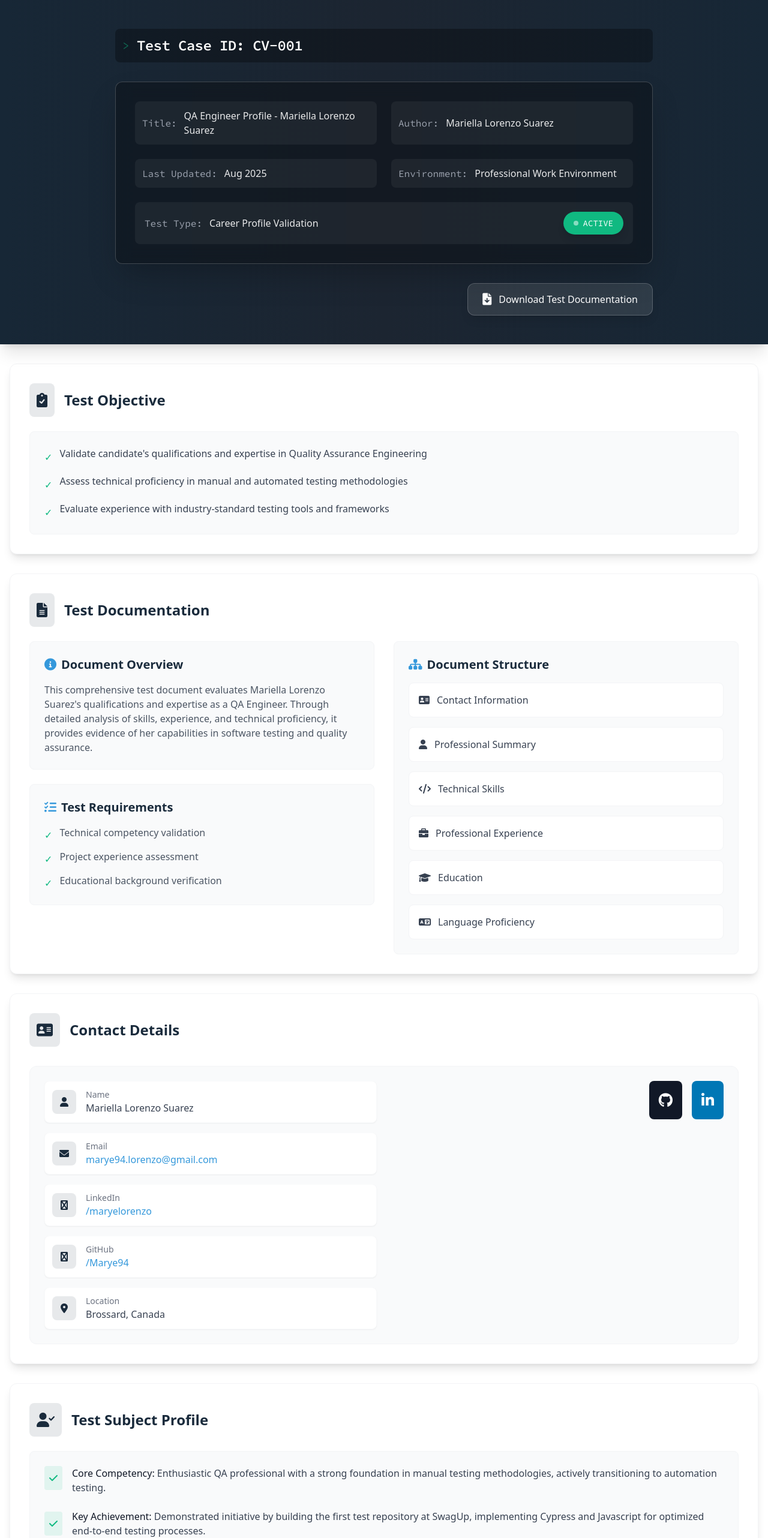
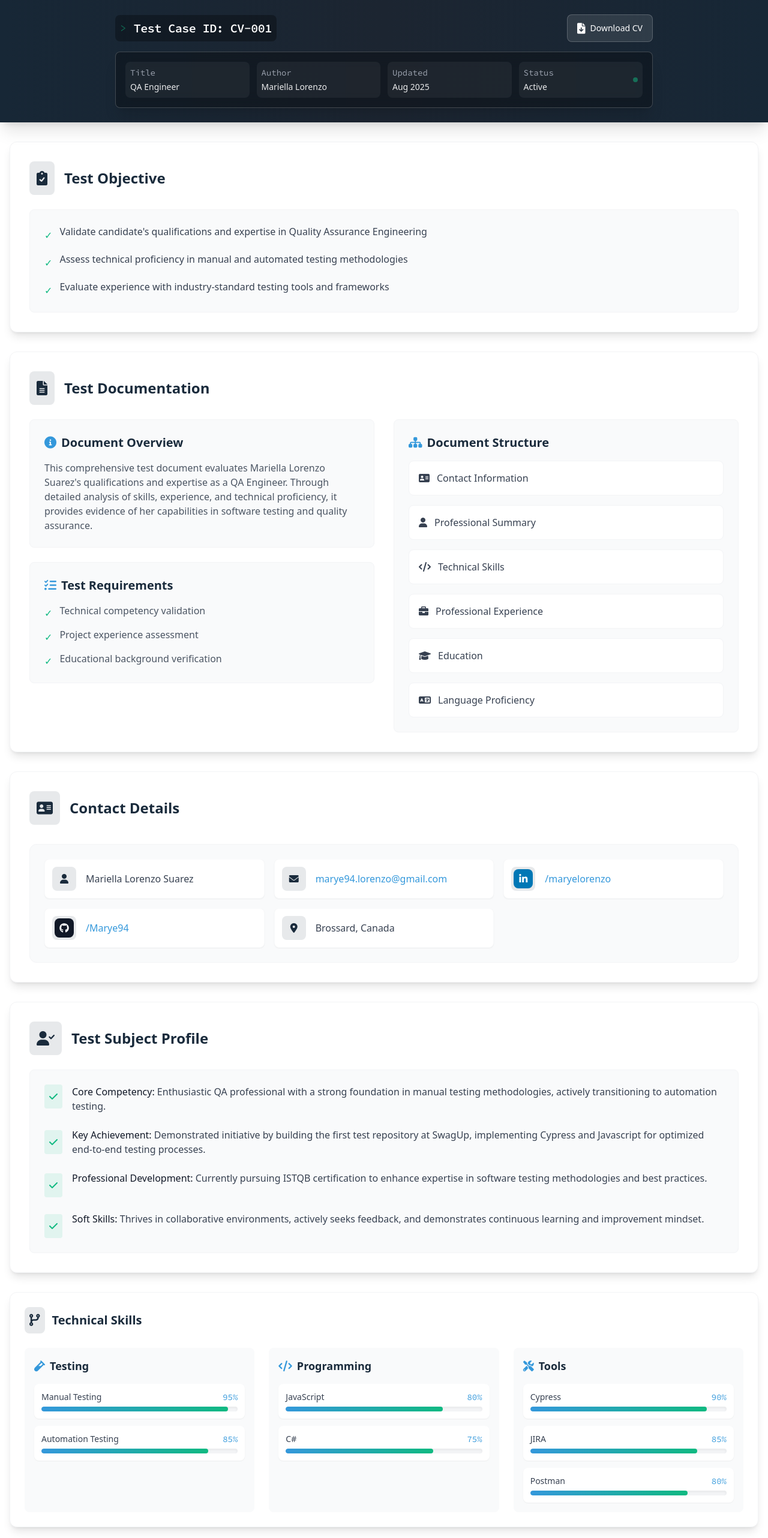
Before and after one commit to Marye94/Marye94.github.io, a plain HTML site: page docs/index.html in a window 1280 px wide. Shown: the top 2564 px of the page at 60% size. Drawn offline with nearby package versions, Linux system fonts and the light colour scheme; some icons are missing.

Commit message:
feat: enhance language section and fix layout
- Update language section to be more compact
- Improve language cards layout with consistent styling
- Fix icon display in language section
- Restore all CV sections functionality

```diff
--- a/docs/index.html
+++ b/docs/index.html
@@ -26,6 +26,7 @@
     <link rel="preconnect" href="https://fonts.googleapis.com">
     <link rel="preconnect" href="https://fonts.gstatic.com" crossorigin>
     <link href="https://fonts.googleapis.com/css2?family=Source+Code+Pro:wght@400;600&display=swap" rel="stylesheet" />
+    <link rel="stylesheet" href="https://cdnjs.cloudflare.com/ajax/libs/flag-icon-css/6.6.6/css/flag-icons.min.css" />
     <script src="js/scripts.js"></script>
     <meta
       name="description"
@@ -42,53 +43,45 @@
   </head>
 
   <body>
-    <header class="bg-gradient-to-r from-primary via-gray-800 to-primary text-white py-12 px-6 shadow-xl relative overflow-hidden">
+    <header class="bg-gradient-to-r from-primary via-gray-800 to-primary text-white py-6 px-4 shadow-xl relative overflow-hidden">
       <div class="absolute inset-0 bg-black/10"></div>
       <div class="max-w-4xl mx-auto relative z-10">
-        <div class="flex items-center space-x-3 font-mono mb-8 bg-black/30 p-3 rounded-lg inline-block">
-          <span class="text-success text-xl animate-pulse">></span>
-          <h1 class="text-2xl font-bold tracking-tight">Test Case ID: CV-001</h1>
+        <div class="flex flex-col md:flex-row md:items-center md:justify-between gap-4">
+          <div class="flex items-center space-x-3 font-mono bg-black/30 p-2 rounded-lg">
+            <span class="text-success text-lg animate-pulse">&gt;</span>
+            <h1 class="text-xl font-bold tracking-tight">Test Case ID: CV-001</h1>
+          </div>
+
+          <a href="data/2024.09.18 CV MLS - Short Version.pdf" download
+             class="group flex items-center justify-center space-x-2 bg-white/10 hover:bg-white/20 text-white px-4 py-2 rounded-lg
+                    transition-all duration-300 border border-white/20 hover:border-white/40 shadow-sm hover:shadow-md">
+            <i class="fas fa-file-download text-lg group-hover:scale-110 transition-transform"></i>
+            <span class="font-medium text-sm">Download CV</span>
+          </a>
         </div>
 
-        <div class="bg-black/30 backdrop-blur-md rounded-xl p-8 border border-white/20 shadow-2xl">
-          <div class="grid grid-cols-1 md:grid-cols-2 gap-6">
-            <div class="flex items-center space-x-3 bg-white/5 p-3 rounded-lg">
-              <span class="text-gray-400 font-mono">Title:</span>
-              <span class="text-white/90">QA Engineer Profile - Mariella Lorenzo Suarez</span>
+        <div class="mt-4 bg-black/30 backdrop-blur-md rounded-lg p-4 border border-white/20 shadow-xl">
+          <div class="grid grid-cols-2 md:grid-cols-4 gap-3 text-sm">
+            <div class="bg-white/5 p-2 rounded-lg">
+              <span class="text-gray-400 font-mono block mb-1">Title</span>
+              <span class="text-white/90">QA Engineer</span>
             </div>
-            <div class="flex items-center space-x-3 bg-white/5 p-3 rounded-lg">
-              <span class="text-gray-400 font-mono">Author:</span>
-              <span class="text-white/90">Mariella Lorenzo Suarez</span>
+            <div class="bg-white/5 p-2 rounded-lg">
+              <span class="text-gray-400 font-mono block mb-1">Author</span>
+              <span class="text-white/90">Mariella Lorenzo</span>
             </div>
-            <div class="flex items-center space-x-3 bg-white/5 p-3 rounded-lg">
-              <span class="text-gray-400 font-mono">Last Updated:</span>
+            <div class="bg-white/5 p-2 rounded-lg">
+              <span class="text-gray-400 font-mono block mb-1">Updated</span>
               <span class="text-white/90">Aug 2025</span>
             </div>
-            <div class="flex items-center space-x-3 bg-white/5 p-3 rounded-lg">
-              <span class="text-gray-400 font-mono">Environment:</span>
-              <span class="text-white/90">Professional Work Environment</span>
+            <div class="bg-white/5 p-2 rounded-lg flex items-center justify-between">
+              <div>
+                <span class="text-gray-400 font-mono block mb-1">Status</span>
+                <span class="text-white/90">Active</span>
+              </div>
+              <span class="w-2 h-2 bg-success rounded-full animate-pulse"></span>
             </div>
           </div>
-
-          <div class="mt-6 flex items-center justify-between bg-white/5 p-4 rounded-lg">
-            <div class="flex items-center space-x-3">
-              <span class="text-gray-400 font-mono">Test Type:</span>
-              <span class="text-white/90">Career Profile Validation</span>
-            </div>
-            <span class="inline-flex items-center px-4 py-2 rounded-full bg-success shadow-lg text-white text-sm font-mono border border-success/30">
-              <span class="w-2 h-2 bg-white rounded-full mr-2 animate-pulse"></span>
-              ACTIVE
-            </span>
-          </div>
-        </div>
-
-        <div class="mt-8 flex justify-end">
-          <a href="data/2024.09.18 CV MLS - Short Version.pdf" download
-             class="group flex items-center space-x-3 bg-white/10 hover:bg-white/20 text-white px-6 py-3 rounded-xl
-                    transition-all duration-300 border border-white/20 hover:border-white/40 shadow-lg hover:shadow-xl">
-            <i class="fas fa-file-download text-xl group-hover:scale-110 transition-transform"></i>
-            <span class="font-medium">Download Test Documentation</span>
-          </a>
         </div>
       </div>
     </header>
@@ -220,18 +213,8 @@
           <h2 class="text-2xl font-bold text-primary">Contact Details</h2>
         </div>
         <div class="bg-gray-50 rounded-xl p-6 border border-gray-100">
-          <div class="grid grid-cols-1 md:grid-cols-2 gap-6">
+          <div class="grid grid-cols-1 gap-6">
             <ul id="contact-information-content" class="space-y-4"></ul>
-            <div class="flex justify-center md:justify-end space-x-4 items-start">
-              <a href="https://github.com/Marye94" target="_blank"
-                 class="bg-gray-900 text-white p-4 rounded-lg hover:bg-gray-800 transition-colors group">
-                <i class="fab fa-github text-2xl group-hover:scale-110 transition-transform"></i>
-              </a>
-              <a href="https://www.linkedin.com/in/maryelorenzo" target="_blank"
-                 class="bg-[#0077b5] text-white p-4 rounded-lg hover:bg-[#006399] transition-colors group">
-                <i class="fab fa-linkedin-in text-2xl group-hover:scale-110 transition-transform"></i>
-              </a>
-            </div>
           </div>
         </div>
       </section>
@@ -291,108 +274,106 @@
         </div>
       </section>
 
-      <section id="skills" class="bg-white rounded-xl shadow-lg p-8 mb-8 border border-gray-100">
-        <div class="flex items-center space-x-4 mb-8">
-          <div class="bg-primary/10 p-3 rounded-lg">
-            <i class="fas fa-code-branch text-2xl text-primary"></i>
+      <section id="skills" class="bg-white rounded-xl shadow-lg p-6 mb-8 border border-gray-100">
+        <div class="flex items-center space-x-3 mb-6">
+          <div class="bg-primary/10 p-2 rounded-lg">
+            <i class="fas fa-code-branch text-xl text-primary"></i>
           </div>
-          <h2 class="text-2xl font-bold text-primary">Technical Skills Assessment</h2>
+          <h2 class="text-xl font-bold text-primary">Technical Skills</h2>
         </div>
 
-        <div class="space-y-8">
-          <div class="skill-category">
-            <h3 class="text-xl font-semibold text-primary mb-6 flex items-center">
-              <i class="fas fa-vial mr-3 text-secondary"></i>
-              Testing Skills
+        <div class="grid grid-cols-1 md:grid-cols-2 lg:grid-cols-3 gap-6">
+          <div class="skill-category bg-gray-50 rounded-lg p-4">
+            <h3 class="text-lg font-semibold text-primary mb-4 flex items-center">
+              <i class="fas fa-vial mr-2 text-secondary"></i>
+              Testing
             </h3>
-            <div class="space-y-6">
-              <div>
-                <div class="flex justify-between mb-2">
+            <div class="space-y-3">
+              <div class="bg-white rounded-lg p-3 shadow-sm">
+                <div class="flex justify-between mb-1.5 text-sm">
                   <span class="font-medium text-gray-700">Manual Testing</span>
                   <span class="text-secondary font-mono">95%</span>
                 </div>
-                <div class="h-3 bg-gray-100 rounded-full overflow-hidden shadow-inner">
+                <div class="h-2 bg-gray-100 rounded-full overflow-hidden shadow-inner">
                   <div class="skill-progress bg-gradient-to-r from-secondary to-success h-full rounded-full" style="width: 95%"></div>
                 </div>
               </div>
-              <div>
-                <div class="flex justify-between mb-2">
+              <div class="bg-white rounded-lg p-3 shadow-sm">
+                <div class="flex justify-between mb-1.5 text-sm">
                   <span class="font-medium text-gray-700">Automation Testing</span>
                   <span class="text-secondary font-mono">85%</span>
                 </div>
-                <div class="h-3 bg-gray-100 rounded-full overflow-hidden shadow-inner">
+                <div class="h-2 bg-gray-100 rounded-full overflow-hidden shadow-inner">
                   <div class="skill-progress bg-gradient-to-r from-secondary to-success h-full rounded-full" style="width: 85%"></div>
                 </div>
               </div>
             </div>
           </div>
 
-          <div class="skill-category">
-            <h3 class="text-xl font-semibold text-primary mb-6 flex items-center">
-              <i class="fas fa-code mr-3 text-secondary"></i>
-              Programming Languages
+          <div class="skill-category bg-gray-50 rounded-lg p-4">
+            <h3 class="text-lg font-semibold text-primary mb-4 flex items-center">
+              <i class="fas fa-code mr-2 text-secondary"></i>
+              Programming
             </h3>
-            <div class="space-y-6">
-              <div>
-                <div class="flex justify-between mb-2">
+            <div class="space-y-3">
+              <div class="bg-white rounded-lg p-3 shadow-sm">
+                <div class="flex justify-between mb-1.5 text-sm">
                   <span class="font-medium text-gray-700">JavaScript</span>
                   <span class="text-secondary font-mono">80%</span>
                 </div>
-                <div class="h-3 bg-gray-100 rounded-full overflow-hidden shadow-inner">
+                <div class="h-2 bg-gray-100 rounded-full overflow-hidden shadow-inner">
                   <div class="skill-progress bg-gradient-to-r from-secondary to-success h-full rounded-full" style="width: 80%"></div>
                 </div>
               </div>
-              <div>
-                <div class="flex justify-between mb-2">
+              <div class="bg-white rounded-lg p-3 shadow-sm">
+                <div class="flex justify-between mb-1.5 text-sm">
                   <span class="font-medium text-gray-700">C#</span>
                   <span class="text-secondary font-mono">75%</span>
                 </div>
-                <div class="h-3 bg-gray-100 rounded-full overflow-hidden shadow-inner">
+                <div class="h-2 bg-gray-100 rounded-full overflow-hidden shadow-inner">
                   <div class="skill-progress bg-gradient-to-r from-secondary to-success h-full rounded-full" style="width: 75%"></div>
                 </div>
               </div>
             </div>
           </div>
 
-          <div class="skill-category">
-            <h3 class="text-xl font-semibold text-primary mb-6 flex items-center">
-              <i class="fas fa-tools mr-3 text-secondary"></i>
-              Tools & Frameworks
+          <div class="skill-category bg-gray-50 rounded-lg p-4">
+            <h3 class="text-lg font-semibold text-primary mb-4 flex items-center">
+              <i class="fas fa-tools mr-2 text-secondary"></i>
+              Tools
             </h3>
-            <div class="space-y-6">
-              <div>
-                <div class="flex justify-between mb-2">
+            <div class="space-y-3">
+              <div class="bg-white rounded-lg p-3 shadow-sm">
+                <div class="flex justify-between mb-1.5 text-sm">
                   <span class="font-medium text-gray-700">Cypress</span>
                   <span class="text-secondary font-mono">90%</span>
                 </div>
-                <div class="h-3 bg-gray-100 rounded-full overflow-hidden shadow-inner">
+                <div class="h-2 bg-gray-100 rounded-full overflow-hidden shadow-inner">
                   <div class="skill-progress bg-gradient-to-r from-secondary to-success h-full rounded-full" style="width: 90%"></div>
                 </div>
               </div>
-              <div>
-                <div class="flex justify-between mb-2">
+              <div class="bg-white rounded-lg p-3 shadow-sm">
+                <div class="flex justify-between mb-1.5 text-sm">
                   <span class="font-medium text-gray-700">JIRA</span>
                   <span class="text-secondary font-mono">85%</span>
                 </div>
-                <div class="h-3 bg-gray-100 rounded-full overflow-hidden shadow-inner">
+                <div class="h-2 bg-gray-100 rounded-full overflow-hidden shadow-inner">
                   <div class="skill-progress bg-gradient-to-r from-secondary to-success h-full rounded-full" style="width: 85%"></div>
                 </div>
               </div>
-              <div>
-                <div class="flex justify-between mb-2">
+              <div class="bg-white rounded-lg p-3 shadow-sm">
+                <div class="flex justify-between mb-1.5 text-sm">
                   <span class="font-medium text-gray-700">Postman</span>
                   <span class="text-secondary font-mono">80%</span>
                 </div>
-                <div class="h-3 bg-gray-100 rounded-full overflow-hidden shadow-inner">
+                <div class="h-2 bg-gray-100 rounded-full overflow-hidden shadow-inner">
                   <div class="skill-progress bg-gradient-to-r from-secondary to-success h-full rounded-full" style="width: 80%"></div>
                 </div>
               </div>
             </div>
           </div>
         </div>
-      </section>
-
-      <section id="experience" class="bg-white rounded-xl shadow-lg p-8 mb-8 border border-gray-100">
+      </section>      <section id="experience" class="bg-white rounded-xl shadow-lg p-8 mb-8 border border-gray-100">
         <div class="flex items-center space-x-4 mb-8">
           <div class="bg-primary/10 p-3 rounded-lg">
             <i class="fas fa-briefcase text-2xl text-primary"></i>
@@ -420,37 +401,50 @@
         <div id="education-content" class="grid grid-cols-1 md:grid-cols-2 gap-6"></div>
       </section>
 
-      <section id="certifications" class="bg-white rounded-xl shadow-lg p-8 mb-8 border border-gray-100">
-        <div class="flex items-center space-x-4 mb-8">
-          <div class="bg-primary/10 p-3 rounded-lg">
-            <i class="fas fa-certificate text-2xl text-primary"></i>
+      <section id="certifications" class="bg-white rounded-xl shadow-lg p-6 mb-8 border border-gray-100">
+        <div class="flex items-center space-x-3 mb-6">
+          <div class="bg-primary/10 p-2 rounded-lg">
+            <i class="fas fa-certificate text-xl text-primary"></i>
           </div>
-          <h2 class="text-2xl font-bold text-primary">Certifications & Training</h2>
+          <h2 class="text-xl font-bold text-primary">Certifications & Training</h2>
         </div>
-        <div class="bg-gray-50 rounded-lg p-6 border border-gray-100">
-          <div class="grid grid-cols-1 md:grid-cols-2 gap-6">
-            <div class="flex items-center p-4 bg-white rounded-lg shadow-sm border border-gray-50">
-              <div class="bg-blue-500/10 p-3 rounded-lg mr-4">
-                <i class="fas fa-award text-blue-500"></i>
+        <div class="flex flex-col space-y-4">
+          <article class="flex items-center justify-between p-4 rounded-lg bg-white shadow-sm hover:shadow-md transition-all duration-300 border border-gray-50">
+            <div class="flex items-center space-x-4">
+              <div class="bg-primary/10 w-12 h-12 rounded-lg flex items-center justify-center">
+                <!-- Espacio para el logo de ISTQB -->
+                <i class="fas fa-award text-xl text-primary"></i>
               </div>
               <div>
-                <h3 class="font-semibold text-gray-800">ISTQB Foundation Level</h3>
-                <p class="text-gray-600 text-sm">In Progress - Expected: Dec 2025</p>
+                <h3 class="text-lg font-semibold text-gray-800">ISTQB Foundation Level</h3>
+                <div class="flex items-center space-x-3 text-sm text-gray-600">
+                  <span class="flex items-center">
+                    <i class="fas fa-calendar-alt mr-1"></i>
+                    Aug 2025
+                  </span>
+                  <span class="flex items-center text-success">
+                    <i class="fas fa-check-circle mr-1"></i>
+                    Certified
+                  </span>
+                </div>
               </div>
             </div>
-            <!-- Espacio para futuras certificaciones -->
-          </div>
+            <a href="#" class="text-secondary hover:text-primary transition-colors" title="View Certificate">
+              <i class="fas fa-external-link-alt"></i>
+            </a>
+          </article>
+          <!-- El espacio para futuras certificaciones se añadirá verticalmente -->
         </div>
       </section>
 
-      <section id="languages" class="bg-white rounded-xl shadow-lg p-8 mb-8 border border-gray-100">
-        <div class="flex items-center space-x-4 mb-8">
-          <div class="bg-primary/10 p-3 rounded-lg">
-            <i class="fas fa-globe text-2xl text-primary"></i>
+      <section id="languages" class="bg-white rounded-xl shadow-lg p-4 mb-8 border border-gray-100">
+        <div class="flex items-center space-x-3 mb-4">
+          <div class="bg-primary/10 p-2 rounded-lg">
+            <i class="fas fa-globe text-xl text-primary"></i>
           </div>
-          <h2 class="text-2xl font-bold text-primary">Language Proficiency</h2>
+          <h2 class="text-xl font-bold text-primary">Language Proficiency</h2>
         </div>
-        <div id="languages-content" class="grid grid-cols-1 md:grid-cols-3 gap-6"></div>
+        <div id="languages-content" class="flex flex-wrap gap-3"></div>
       </section>
     </main>
   </body>
--- a/docs/js/scripts.js
+++ b/docs/js/scripts.js
@@ -2,7 +2,6 @@
 document.querySelectorAll('li a').forEach(anchor => {
     anchor.addEventListener('click', function (e) {
         e.preventDefault();
-
         document.querySelector(this.getAttribute('href')).scrollIntoView({
             behavior: 'smooth'
         });
@@ -28,12 +27,16 @@ document.addEventListener('DOMContentLoaded', function () {
                     value: `<a href="mailto:${contactInfo.email}" class="text-secondary hover:text-primary transition-colors">${contactInfo.email}</a>`
                 },
                 {
-                    icon: 'linkedin',
+                    customIcon: `<div class="bg-[#0077b5] text-white p-2 rounded-lg hover:bg-[#006399] transition-colors group w-8 h-8 flex items-center justify-center">
+                        <i class="fab fa-linkedin-in text-base group-hover:scale-110 transition-transform"></i>
+                    </div>`,
                     label: 'LinkedIn',
                     value: `<a href="https://www.linkedin.com/in/${contactInfo.linkedin}" target="_blank" class="text-secondary hover:text-primary transition-colors">/${contactInfo.linkedin}</a>`
                 },
                 {
-                    icon: 'github',
+                    customIcon: `<div class="bg-gray-900 text-white p-2 rounded-lg hover:bg-gray-800 transition-colors group w-8 h-8 flex items-center justify-center">
+                        <i class="fab fa-github text-base group-hover:scale-110 transition-transform"></i>
+                    </div>`,
                     label: 'GitHub',
                     value: `<a href="https://github.com/${contactInfo.github}" target="_blank" class="text-secondary hover:text-primary transition-colors">/${contactInfo.github}</a>`
                 },
@@ -44,17 +47,18 @@ document.addEventListener('DOMContentLoaded', function () {
                 }
             ];
 
-            contactInfoContent.innerHTML = contactItems.map(item => `
-                <li class="flex items-center space-x-4 p-3 rounded-lg bg-white shadow-sm border border-gray-50 hover:shadow-md transition-shadow">
-                    <div class="w-10 h-10 bg-primary/10 rounded-lg flex items-center justify-center">
-                        <i class="fas fa-${item.icon} text-primary"></i>
-                    </div>
-                    <div>
-                        <div class="text-sm text-gray-500">${item.label}</div>
-                        <div class="font-medium text-gray-700">${item.value}</div>
-                    </div>
-                </li>
-            `).join('');
+            contactInfoContent.innerHTML = `
+                <div class="grid grid-cols-1 md:grid-cols-2 lg:grid-cols-3 gap-4">
+                    ${contactItems.map(item => `
+                        <div class="flex items-center space-x-4 p-3 rounded-lg bg-white shadow-sm border border-gray-50 hover:shadow-md transition-shadow">
+                            <div class="w-10 h-10 bg-primary/10 rounded-lg flex items-center justify-center">
+                                ${item.customIcon ? item.customIcon : `<i class="fas fa-${item.icon} text-primary"></i>`}
+                            </div>
+                            <div class="font-medium text-gray-700">${item.value}</div>
+                        </div>
+                    `).join('')}
+                </div>
+            `;
 
             // Experience Section
             const experienceContent = document.getElementById('experience-content');
@@ -180,27 +184,22 @@ document.addEventListener('DOMContentLoaded', function () {
 
             // Languages Section
             const languagesContent = document.getElementById('languages-content');
-            const languageIcons = {
-                'English': 'us',
-                'Spanish': 'es',
-                'French': 'fr'
-            };
 
             data.languages.forEach((lang, index) => {
                 const article = document.createElement('article');
-                article.className = 'bg-white rounded-lg p-6 shadow-sm hover:shadow-md transition-all duration-300 border border-gray-50';
+                article.className = 'flex items-center p-3 rounded-lg bg-white shadow-sm hover:shadow-md transition-all duration-300 border border-gray-50 flex-1 min-w-[200px]';
                 article.style.animation = `fade-in 0.5s ease-out ${index * 0.2}s forwards`;
 
                 article.innerHTML = `
-                    <div class="flex items-center space-x-4">
-                        <div class="w-12 h-12 bg-primary/10 rounded-full flex items-center justify-center">
-                            <span class="text-2xl">
-                                <i class="flag-icon flag-icon-${languageIcons[lang.name] || 'globe'} text-primary"></i>
+                    <div class="w-9 h-9 bg-primary/10 rounded-lg flex items-center justify-center mr-3">
+                        <i class="fas fa-language text-lg text-primary"></i>
+                    </div>
+                    <div class="flex-1">
+                        <div class="flex items-center justify-between">
+                            <h3 class="font-semibold text-gray-800">${lang.name}</h3>
+                            <span class="text-xs text-secondary font-medium bg-secondary/10 px-2 py-0.5 rounded">
+                                ${lang.level}
                             </span>
-                        </div>
-                        <div>
-                            <h3 class="font-semibold text-gray-800">${lang.name}</h3>
-                            <p class="text-secondary">${lang.level}</p>
                         </div>
                     </div>
                 `;
```
